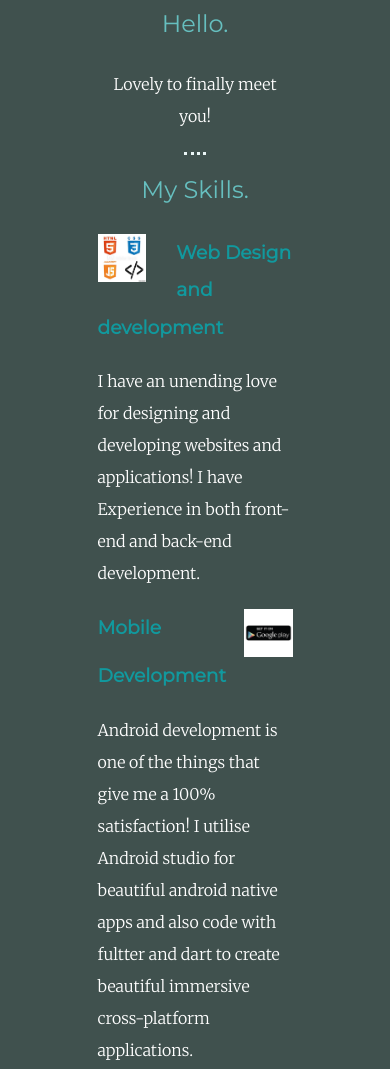
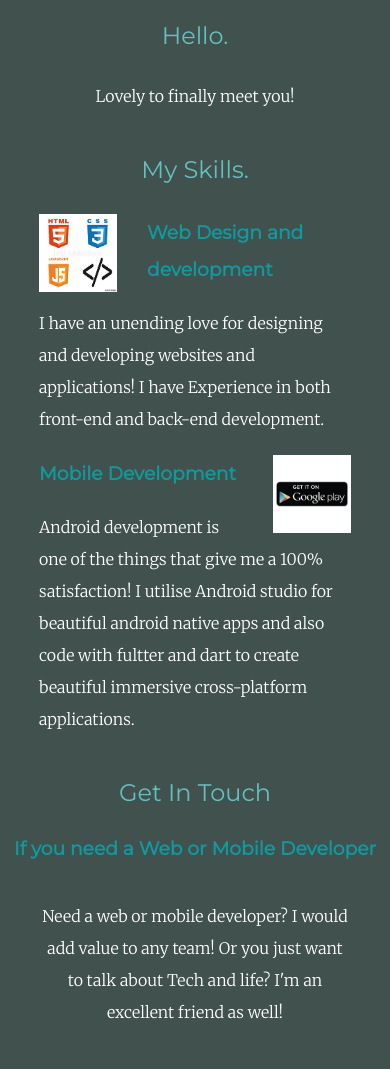
Before and after one commit to Kiyo99/Tindog, a website: page public/personalsite.html in a window 390 px wide. Shown: the part 775-1844 px from the top of the page. Drawn offline with Linux system fonts and the light colour scheme.

Commit message:
Continued making personal site responsive

```diff
--- a/public/personalsite.css
+++ b/public/personalsite.css
@@ -32,7 +32,7 @@ h3 {
 
 hr {
     border: dotted;
-    color: #EAF6F6;
+    color: #40514E;
     width: 4%;
     border-bottom: none;
     margin: 60px auto;
@@ -85,7 +85,7 @@ a:hover {
     color: #EAF6F6;
 }
 
-.footer-link{
+.footer-link {
     color: black;
 }
 
@@ -154,7 +154,7 @@ a:hover {
 
 @media(max-width: 700px) {
     h1 {
-        font-size: 3rem;
+        font-size: 3.5rem;
     }
 
     h2 {
@@ -167,10 +167,6 @@ a:hover {
 
     .profile-img {
         border-radius: 100%;
-        width: 30%;
-    }
-
-    .fmidfile-img {
         width: 30%;
     }
 
@@ -190,15 +186,25 @@ a:hover {
 
     hr {
         border: dotted;
-        color: #EAF6F6;
+        color: #40514E;
         border-bottom: none;
         margin: 20px auto;
     }
 
     .skill-row {
-        width: 50%;
+        width: 80%;
         margin: 20px auto;
         text-align: left;
         line-height: 2;
     }
+
+    .contact-message {
+        width: 80%;
+        margin: 40px auto 60px;
+    }
+
+    .bio {
+        width: 80%;
+        margin: auto;
+    }
 }
```
